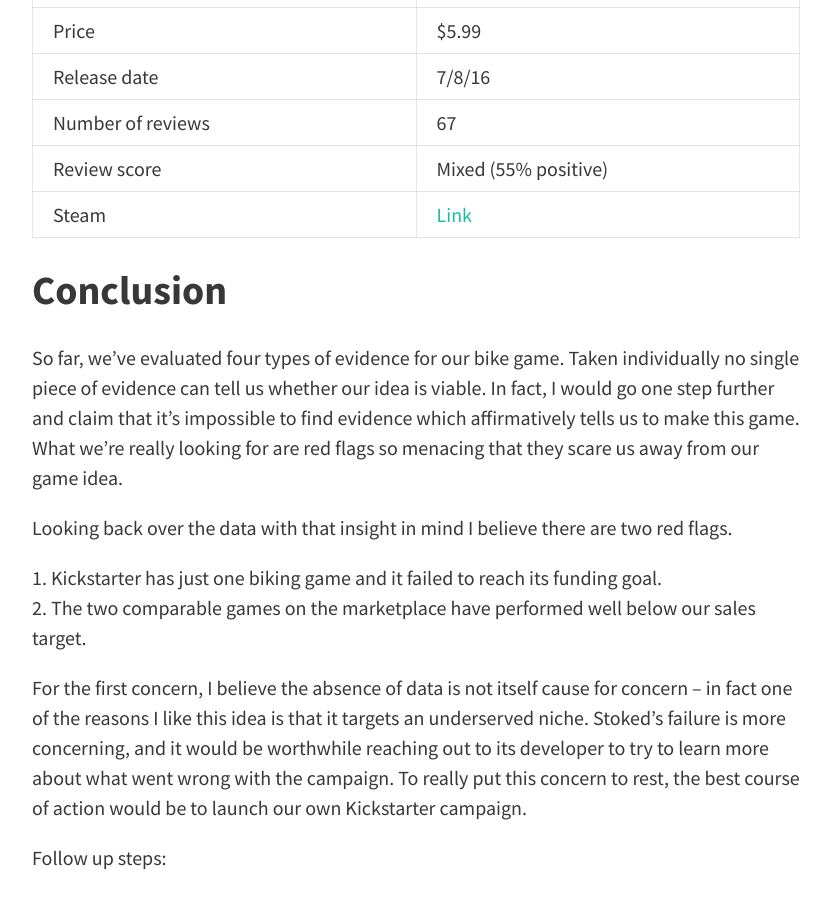
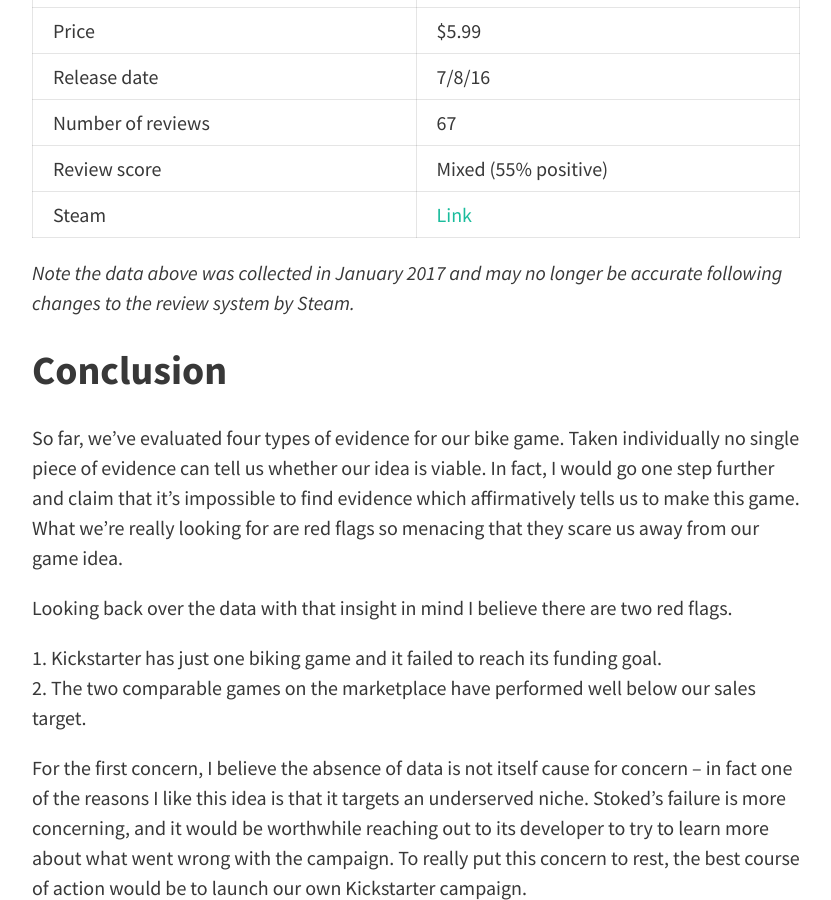
Before and after one commit to aschearer/spottedzebra.us, a Jekyll site: the page built from blog/_posts/2017-05-03-Should_I-Make_Downhill_Biking_Simulator.md, in a window 1280 px wide and 900 px high, scrolled down 3563 px. Shown: the whole window, without its empty margins (224-1055 px from the left). Built offline with Jekyll 4.4.1, drawn with Linux system fonts in a browser that asks for light colours; nearby versions of some CDN libraries; comment, search, counter and statistics services are not loaded.

Commit message:
Adding note that Steam data may have changed

```diff
--- a/blog/_posts/2017-05-03-Should_I-Make_Downhill_Biking_Simulator.md
+++ b/blog/_posts/2017-05-03-Should_I-Make_Downhill_Biking_Simulator.md
@@ -72,6 +72,8 @@ __Hypothesis 1.1__
 |Review score|Mixed (55% positive)|
 |Steam|[Link](http://store.steampowered.com/app/381590)|
 
+*Note the data above was collected in January 2017 and may no longer be accurate following changes to the review system by Steam.*
+
 ## Conclusion
 So far, we've evaluated four types of evidence for our bike game. Taken individually no single piece of evidence can tell us whether our idea is viable. In fact, I would go one step further and claim that it's impossible to find evidence which affirmatively tells us to make this game. What we're really looking for are red flags so menacing that they scare us away from our game idea.
 
```
